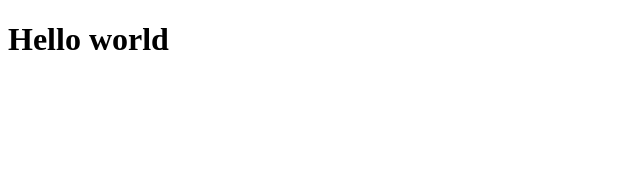
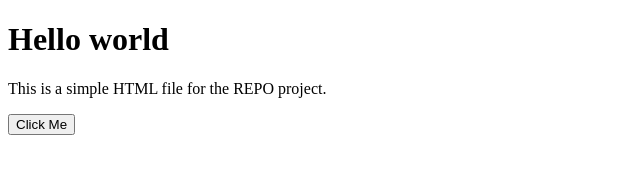
Before and after one commit to JosueHTDev/primer-repo, a plain HTML site: page frontend/index.html in a window 1280 px wide. Shown: the whole page, without its empty margins (0-640 px from the left). Drawn offline with Linux system fonts and the light colour scheme.

Commit message:
subiendo cambios en index.html

```diff
--- a/frontend/index.html
+++ b/frontend/index.html
@@ -9,5 +9,11 @@
     <h1>
         Hello world
     </h1>
+    <p>
+        This is a simple HTML file for the REPO project.
+    </p>
+    <button type="button" onclick="alert('Button clicked!')">
+        Click Me
+    </button>
 </body>
 </html>
```
